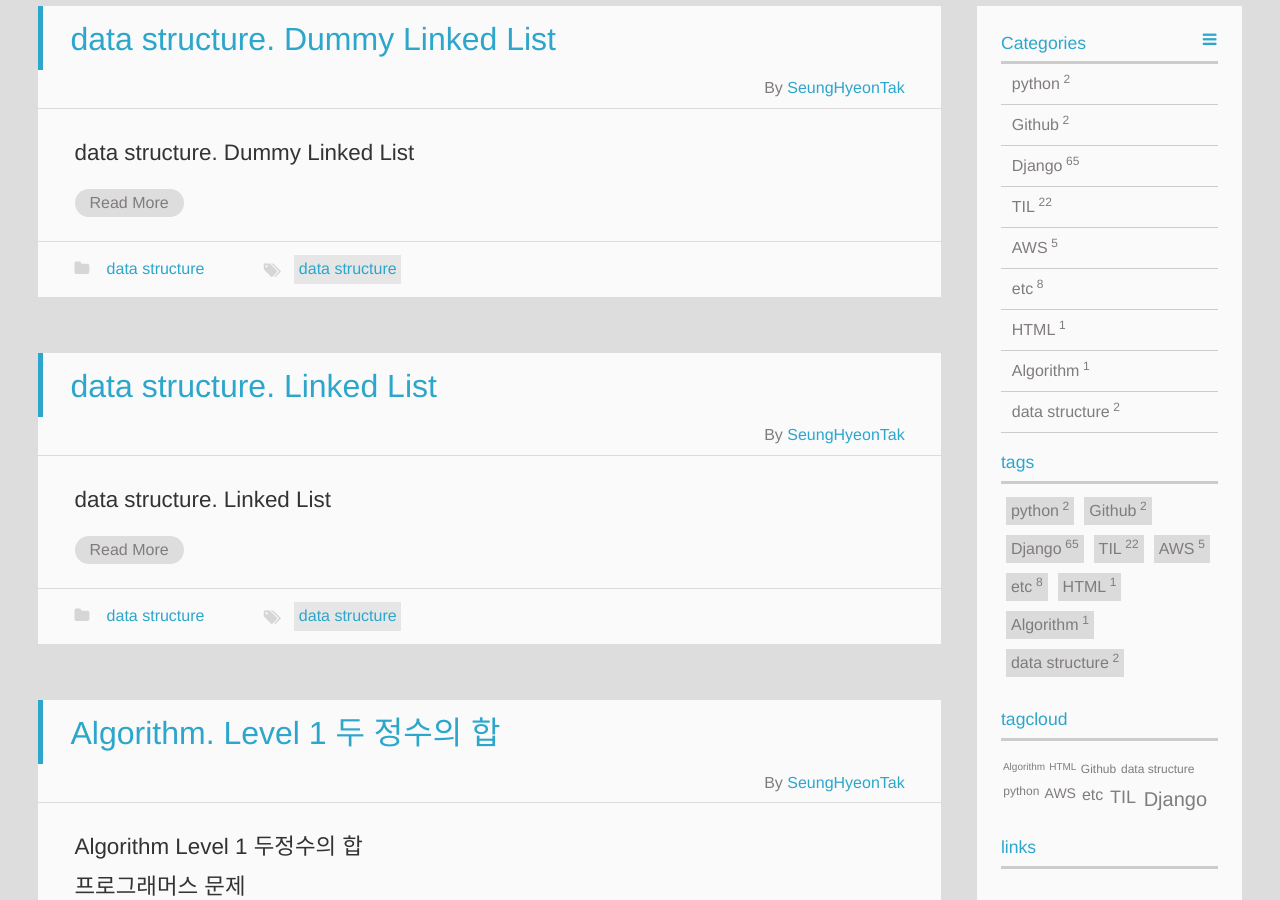
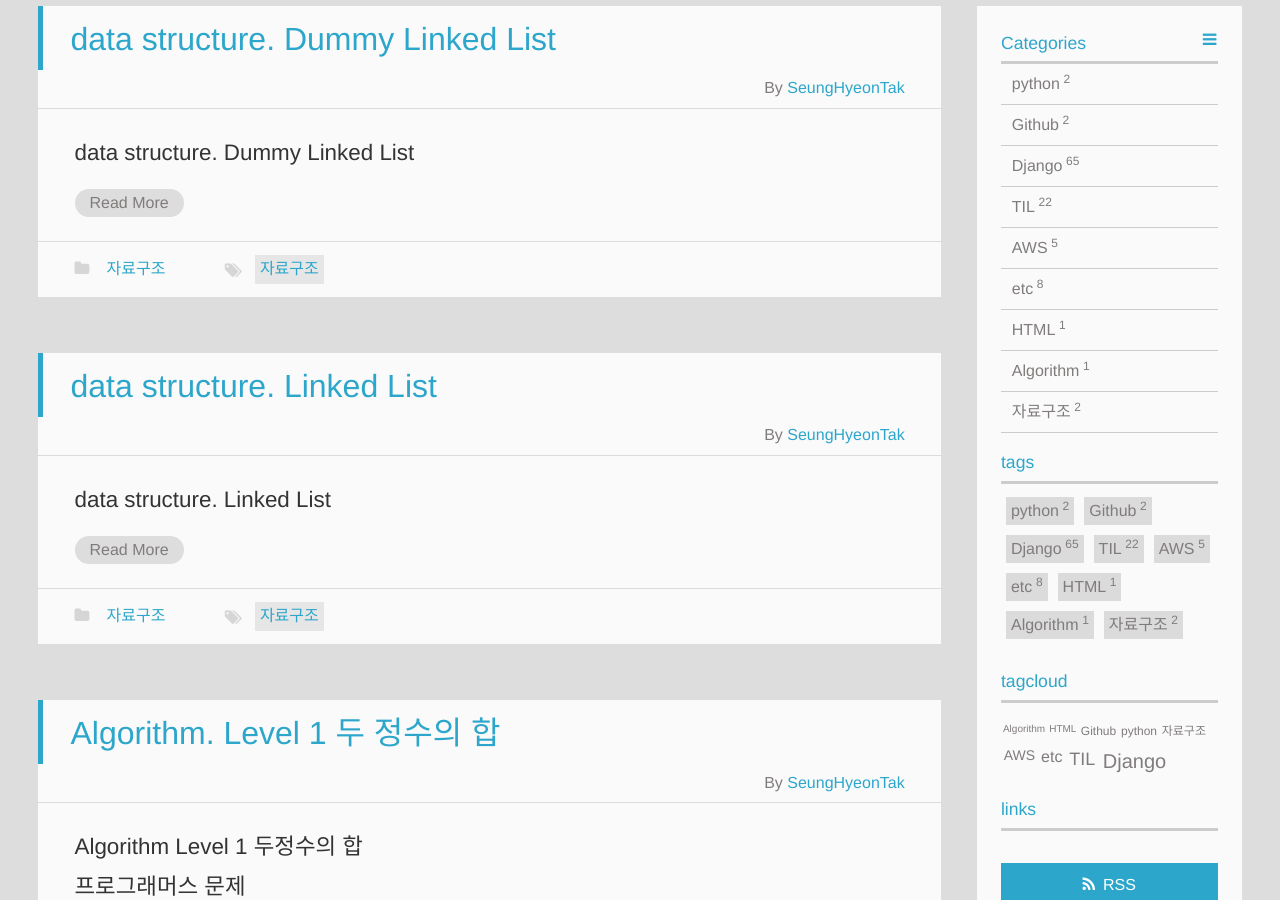
Before and after one commit to SeungHyeonTak/seunghyeontak.github.io, a Jekyll site: the page built from index.html, in a window 1280 px wide and 900 px high, scrolled down 234 px. Built offline with Jekyll 4.4.1, drawn with Linux system fonts in a browser that asks for light colours; the list of posts is cut into pages by our own code.

Commit message:
Categories 오류로 인한 category name 변경

```diff
--- a/_posts/2019-09-12-data structure_LinkedList.md
+++ b/_posts/2019-09-12-data structure_LinkedList.md
@@ -5,8 +5,8 @@ comments: true
 description: "data structure, Linked List"
 author: SeungHyeon Tak
 date:   2019-09-12 01:12:20 +0700
-categories: [data structure]
-tags: [data structure]
+categories: [자료구조]
+tags: [자료구조]
 keywords: "data structure, Linked List"
 ---
 #### data structure. Linked List
--- a/_posts/2019-09-12-data structure_dummy LinkedList.md
+++ b/_posts/2019-09-12-data structure_dummy LinkedList.md
@@ -5,8 +5,8 @@ comments: true
 description: "data structure, Linked List, dummy linked List"
 author: SeungHyeon Tak
 date:   2019-09-12 01:12:20 +0700
-categories: [data structure]
-tags: [data structure]
+categories: [자료구조]
+tags: [자료구조]
 keywords: "data structure, Linked List, dummy linked List"
 ---
 #### data structure. Dummy Linked List
```
